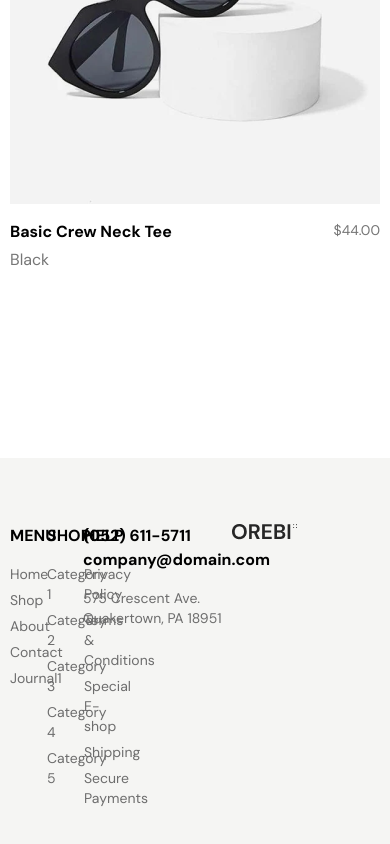
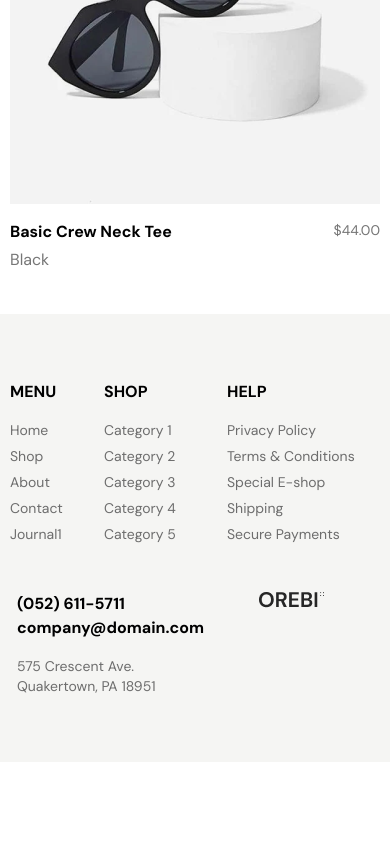
Before and after one commit to sujan-ah/Oreby-ecommerce, a React (Create React App) app: page / in a window 390 px wide. Shown: the part 7250-8094 px from the top of the page. After the commit the page ends 8012 px from the top, so only its background shows below. Built offline with nearby package versions, Linux system fonts and the light colour scheme.

Commit message:
sir er footer code responsive done

```diff
--- a/src/components/layout/Footer.jsx
+++ b/src/components/layout/Footer.jsx
@@ -7,10 +7,10 @@ import Images from "./Images";
 
 const Footer = () => {
   return (
-    <div className="mt-36 bg-[#F5F5F3] py-14">
+    <div className="bg-[#F5F5F3] py-14 lg:mt-36">
       <Container>
-        <Flex className="flex">
-          <div className="w-[10%]">
+        <Flex className="flex flex-wrap lg:flex">
+          <div className="w-[20%] lg:w-[10%]">
             <h4 className="mb-4 font-dm text-base font-bold">MENU</h4>
             <List>
               <ListItem
@@ -40,7 +40,7 @@ const Footer = () => {
               />
             </List>
           </div>
-          <div className="w-[10%]">
+          <div className="ml-5 w-[30%] lg:ml-5 lg:w-[10%] xl:ml-0">
             <h4 className="mb-4 font-dm text-base font-bold">SHOP</h4>
             <List>
               <ListItem
@@ -70,7 +70,7 @@ const Footer = () => {
               />
             </List>
           </div>
-          <div className="w-[10%]">
+          <div className="ml-3 w-[40%] lg:ml-10 lg:w-[10%] xl:ml-0">
             <h4 className="mb-4 font-dm text-base font-bold">HELP</h4>
             <List>
               <ListItem
@@ -100,7 +100,8 @@ const Footer = () => {
               />
             </List>
           </div>
-          <div className="flex w-[30%] justify-center">
+
+          <div className="mt-12 ml-2 flex w-[50%] justify-center sm:ml-0 sm:w-[30%]  lg:ml-10 lg:mt-0 lg:w-[30%] xl:ml-0">
             <div>
               <h4 className="mb-4 font-dm text-base font-bold">
                 (052) 611-5711 <br /> company@domain.com
@@ -110,7 +111,7 @@ const Footer = () => {
               </p>
             </div>
           </div>
-          <div className="w-[40%]">
+          <div className="ml-14 mt-12 w-[30%] sm:ml-44 lg:ml-10 lg:mt-0 lg:w-[20%] xl:ml-0 xl:w-[40%]">
             <Images imgsrc="assets/logo.png" />
           </div>
         </Flex>
```
